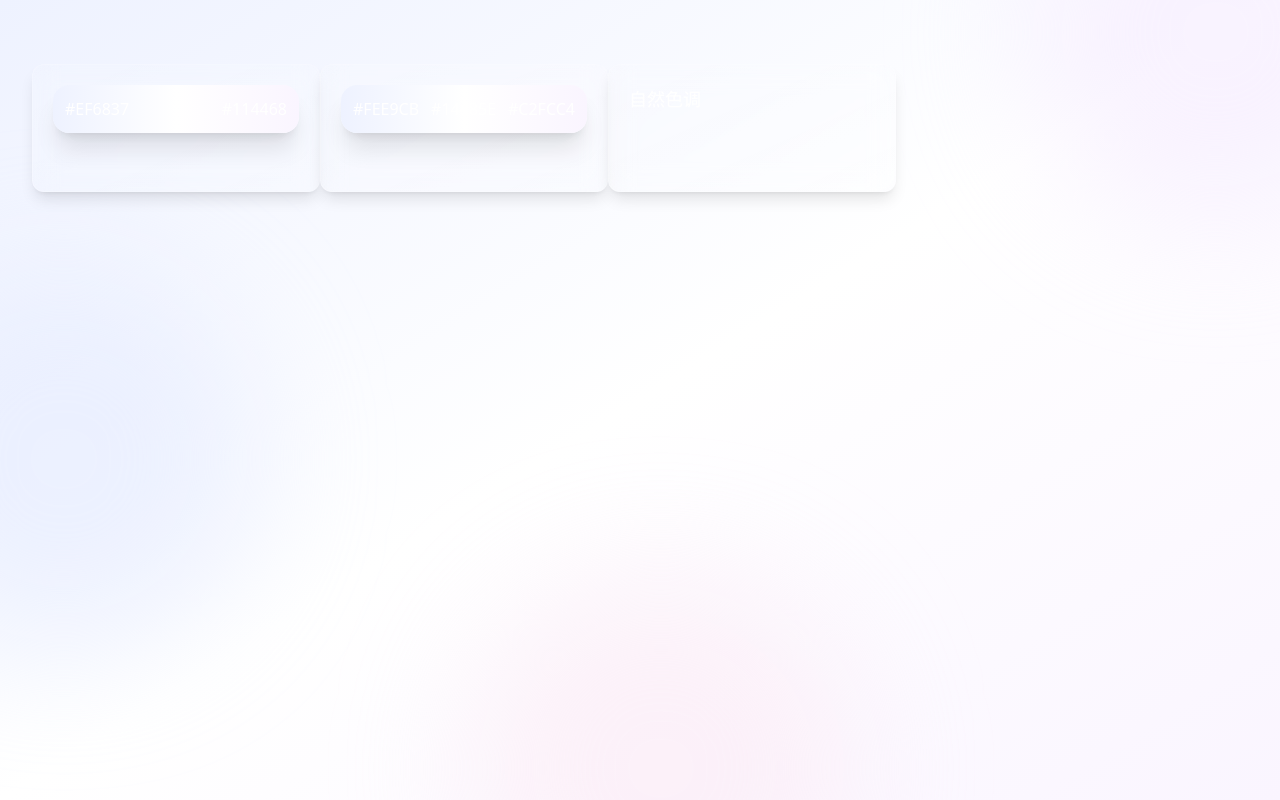
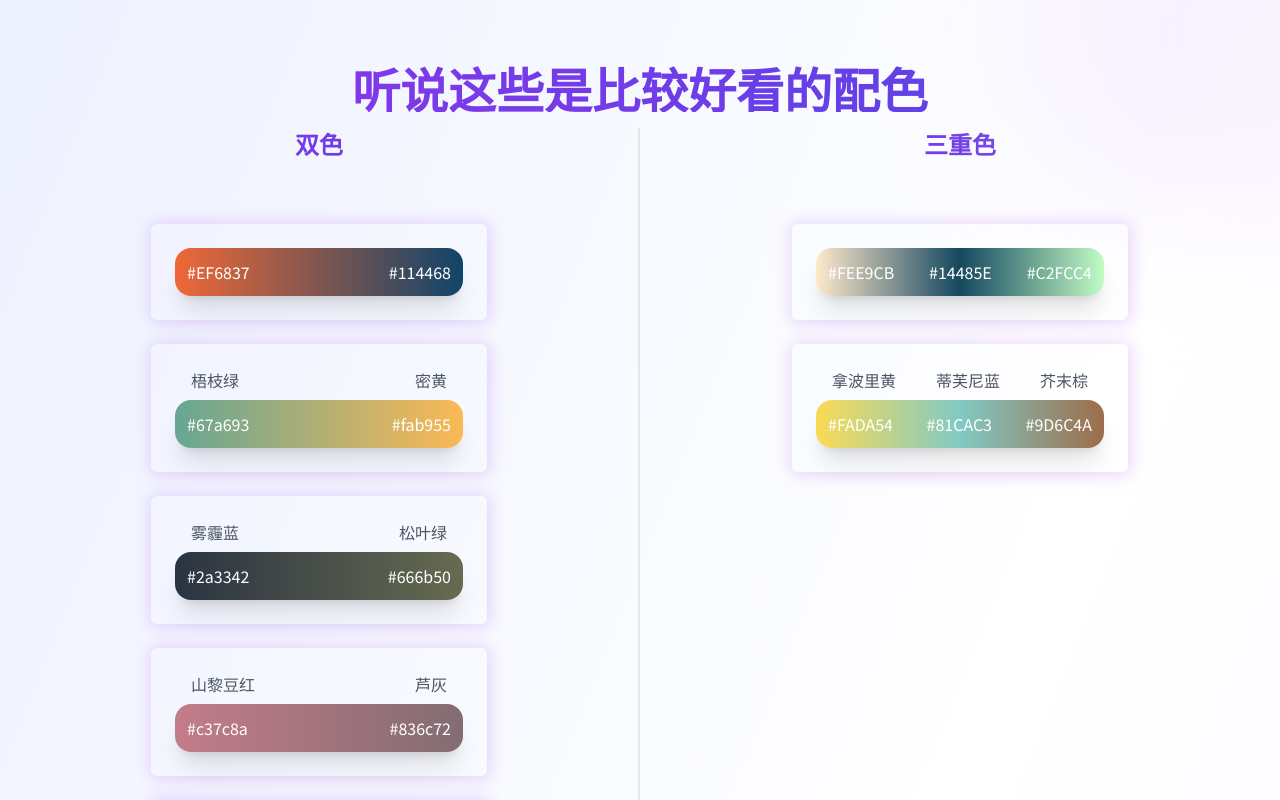
Before and after one commit to kellen-ming/driving-range, a Next.js app in the folder apps/web/: page /page-list/gradient-color in a window 1280 px wide. Shown: the top 800 px of the page. Built offline with nearby package versions, Linux system fonts and the light colour scheme.

Commit message:
feat: 无聊加了个颜色收集的页面

```diff
--- /dev/null
+++ b/apps/web/app/components/ui/card/card.tsx
@@ -0,0 +1,22 @@
+import Link from "next/link";
+import { PropsWithChildren } from "react"
+import './index.css'
+
+export interface CardProps {
+  path: string;
+}
+
+export function Card(props: PropsWithChildren<CardProps>) {
+
+  const { path, children } = props
+  return (
+    <Link
+      href={path}
+      className="card relative inline-block rounded-md"
+    >
+      <div className="relative rounded-lg p-6">
+        {children}
+      </div>
+    </Link>
+  );
+}
--- /dev/null
+++ b/apps/web/app/components/ui/card/index.css
@@ -0,0 +1,8 @@
+.card {
+  box-shadow: 1px 1px 16px 3px #9333ea30;
+  display: flex;
+  align-items: center;
+}
+.card:hover {
+  box-shadow: 1px 1px 9px 5px #9333ea30;
+}
--- /dev/null
+++ b/apps/web/app/components/ui/card/index.tsx
@@ -0,0 +1 @@
+export { Card } from './card'
--- a/apps/web/app/layout.tsx
+++ b/apps/web/app/layout.tsx
@@ -1,6 +1,7 @@
 import type { Metadata } from "next";
 import localFont from "next/font/local";
 import "./globals.css";
+import { Noto_Sans_SC } from 'next/font/google'
 
 const geistSans = localFont({
   src: "./fonts/GeistVF.woff",
@@ -10,6 +11,12 @@ const geistMono = localFont({
   src: "./fonts/GeistMonoVF.woff",
   variable: "--font-geist-mono",
 });
+
+const notoSansSC = Noto_Sans_SC({
+  subsets: ['latin', 'cyrillic'],
+  weight: ['400', '500', '700'],
+  variable: '--font-noto-sans-sc',
+})
 
 export const metadata: Metadata = {
   title: "Create Next App",
@@ -23,7 +30,7 @@ export default function RootLayout({
 }>) {
   return (
     <html lang="en">
-      <body className={`${geistSans.variable} ${geistMono.variable}`}>
+      <body className={`${geistSans.variable} ${geistMono.variable} ${notoSansSC.className}`}>
         {children}
       </body>
     </html>
--- a/apps/web/app/page-list/gradient-color/page.tsx
+++ b/apps/web/app/page-list/gradient-color/page.tsx
@@ -1,82 +1,223 @@
-"use client";
-import Link from "next/link";
-import { Url } from "url";
-import { PropsWithChildren } from "react";
 import clsx from "clsx";
 import { PageWrapper } from "../../components/ui/page-wrapper";
+import { Card } from "../../components/ui/card";
 
 export interface GradientColor {
+  colorDesc?:string[];
   colors: string[];
 }
 
-export interface Card extends PropsWithChildren {
-  className?: string;
-  glassEffect?: boolean;
-  href?: string;
-}
-
-function Card(props: Card) {
-  const { children, className = '', glassEffect = true, href } = props
-
-  const baseClasses = `
-    min-w-72 min-h-32
-    inline-block
-    border
-    rounded-xl shadow-lg
-    transform
-    transition-all duration-500 ease-out
-    hover:shadow-xl hover:-translate-y-3
-    overflow-hidden
-    p-5
-    cursor-pointer
-  `;
-
-  const bgClasses = glassEffect
-    ? 'bg-white/10 backdrop-blur-md border-white/20 hover:bg-white/15'
-    : 'bg-white border-gray-100 hover:bg-gray-50';
+export default function GradientColor() {
+  const gradientColor: GradientColor[] = [
+    {
+      colorDesc: [],
+      colors: ['#EF6837', '#114468']
+    },
+    {
+      colorDesc: [],
+      colors: ['#FEE9CB', '#14485E', '#C2FCC4']
+    },
+    {
+      colorDesc: ['梧枝绿', '密黄'],
+      colors: ['#67a693', '#fab955'],
+    },
+    {
+      colorDesc: ['雾霾蓝', '松叶绿'],
+      colors: ['#2a3342', '#666b50'],
+    },
+    {
+      colorDesc: ['山黎豆红', '芦灰'],
+      colors: ['#c37c8a', '#836c72'],
+    },
+    {
+      colorDesc: ['白屈菜绿', '冰山蓝'],
+      colors: ['#495b4b', '#a3aca7'],
+    },
+    {
+      colorDesc: ['杏黄', '巧克力'],
+      colors: ['#f18f14', '#4a2e2a'],
+    },
+    {
+      colorDesc: ['瓦罐灰', '葡萄酒红'],
+      colors: ['#47484c', '#63102e'],
+    },
+    {
+      colorDesc: ['晴山蓝', '佛手黄'],
+      colors: ['#8fb1ca', '#fed81f'],
+    },
+    {
+      colorDesc: ['石青', '精白'],
+      colors: ['#1785ab', '#ffffff'],
+    },
+    {
+      colorDesc: ['黛绿', '浅卡其'],
+      colors: ['#416665', '#dac8b8'],
+    },
+    {
+      colorDesc: ['琥珀色', '雄黄'],
+      colors: ['#c66723', '#f6b655'],
+    },
+    {
+      colorDesc: ['缃色', '棕黑'],
+      colors: ['#f0c239', '#774c21'],
+    },
+    {
+      colorDesc: ['合欢', '鱼尾灰'],
+      colors: ['#efa1a7', '#5f616c'],
+    },
+    {
+      colorDesc: ['石蕊蓝', '姜黄'],
+      colors: ['#2096ce', '#dac047'],
+    },
+    {
+      colorDesc: ['帝橄榄绿', '银牡丹'],
+      colors: ['#676C44', '#E7CEC7'],
+    },
+    {
+      colorDesc: ['陶器绿', '茉莉黄'],
+      colors: ['#8BB399', '#E1BB74'],
+    },
+    {
+      colorDesc: ['蓝莓', '木兰淡粉'],
+      colors: ['#313342', '#DEB4B2'],
+    },
+    {
+      colorDesc: ['勃良第红', '米白'],
+      colors: ['#540D15', '#E0D4C6'],
+    },
+    {
+      colorDesc: ['牛奶咖啡棕', '淡绿'],
+      colors: ['#97705D', '#CFD99D'],
+    },
+    {
+      colorDesc: ['拿波里黄', '蒂芙尼蓝', '芥末棕'],
+      colors: ['#FADA54', '#81CAC3', '#9D6C4A'],
+    },
+  ]
 
 
-  const content = (
-    <>
-      <div className="relative z-10 transition-transform duration-500 ease-out group-hover:scale-105">
-        {children}
-      </div>
-      {glassEffect && (
-        <div className="absolute inset-0 bg-gradient-to-br from-white/5 to-white/10 z-0 opacity-40 rounded-xl
-                      transition-opacity duration-500 ease-out hover:opacity-60"></div>
-      )}
-    </>
-  )
-  return href ? (
-    <Link href={href} className={`${baseClasses} ${bgClasses} ${className}`}>
-      {content}
-    </Link>
-  ) : (
-    <div className={`${baseClasses} ${bgClasses} ${className}`}>
-      {content}
-    </div>
-  );
-}
-
-export default function GradientColor() {
-  const gradientColor: string[][] = [
-     ['#EF6837', '#114468'],
-     ['#FEE9CB', '#14485E', '#C2FCC4']
-  ]
+  const double = gradientColor.filter(i => i.colors.length === 2);
+  const triple = gradientColor.filter(i => i.colors.length === 3);
 
   return (
     <PageWrapper>
-        <div className="relative py-16 px-4 sm:px-6 lg:px-8">
-          {gradientColor.map((item, index) => {
-            const len = item.length
-            const gradientClassName = len > 2 ? `from-[${item[0]}] via-[${item[1]}] to-[${item[2]}]` : `from-[${item[0]}] to-[${item[1]}]`
+        <div className="py-16 h-full">
+          <h1 className="text-5xl font-bold text-gray-900 mb-4 text-center bg-clip-text text-transparent bg-gradient-to-r from-purple-600 to-indigo-600">
+            听说这些是比较好看的配色
+          </h1>
+          <div className="flex">
+            <section className="h-full w-1/2  border-r-2 ">
+              <h3 className="text-2xl font-bold text-gray-900 mb-4 text-center bg-clip-text text-transparent bg-gradient-to-r from-purple-600 to-indigo-600">
+                双色
+              </h3>
+              <div className="flex flex-wrap gap-6 py-12  justify-center">
+                {
+                  double?.map((item, index) => {
+                    const { colors, colorDesc } = item;
+                    const colorDescLen = colorDesc?.length
+                    const background = `linear-gradient(to right, ${colors[0]}, ${colors[1]})`;
                     return (
-              <Card key={index} href={`/page-list/gradient-color/${item.join(',')}`}>
+                      <Card key={index} path={`/page-list/gradient-color/${encodeURIComponent(colors.join(','))}`}>
+                        {
+                          colorDescLen && colorDescLen > 0 ? (
+                            <p className="mb-2 px-4 text-gray-600 font-medium flex justify-between w-72">
+                              {
+                                colorDesc.map((desc, descIndex) => (
+                                  <span key={descIndex}>{desc}</span>
+                                ))
+                              }
+                            </p>
+                          ) : null
+                        }
                         <div
-                  className={clsx("flex p-3 text-white justify-between rounded-2xl bg-gradient-to-r shadow-xl", gradientClassName)}
+                          style={{
+                            background
+                          }}
+                          className={clsx("flex p-3 text-white justify-between rounded-2xl shadow-xl w-72")}
                         >
                           {
-                    item.map((color, i) => (
+                            colors.map((color, i) => (
+                              <span key={i}>{color}</span>
+                            ))
+                          }
+                        </div>
+                      </Card>
+                    )
+                  })
+                }
+              </div>
+            </section>
+            <section className="h-full w-1/2">
+              <h3 className="text-2xl font-bold text-gray-900 mb-4 text-center bg-clip-text text-transparent bg-gradient-to-r from-purple-600 to-indigo-600">
+                三重色
+              </h3>
+              <div className="flex flex-wrap gap-6 py-12  justify-center">
+                {
+                  triple?.map((item, index) => {
+                    const { colors, colorDesc } = item;
+                    const colorDescLen = colorDesc?.length
+                    const background = `linear-gradient(to right, ${colors[0]}, ${colors[1]}, ${colors[2]})`;
+                    return (
+                      <Card key={index} path={`/page-list/gradient-color/${encodeURIComponent(colors.join(','))}`}>
+                        {
+                          colorDescLen && colorDescLen > 0 ? (
+                            <p className="mb-2 px-4 text-gray-600 font-medium flex justify-between w-72">
+                              {
+                                colorDesc.map((desc, descIndex) => (
+                                  <span key={descIndex}>{desc}</span>
+                                ))
+                              }
+                            </p>
+                          ) : null
+                        }
+                        <div
+                          style={{
+                            background
+                          }}
+                          className={clsx("flex p-3 text-white justify-between rounded-2xl shadow-xl w-72")}
+                        >
+                          {
+                            colors.map((color, i) => (
+                              <span key={i}>{color}</span>
+                            ))
+                          }
+                        </div>
+                      </Card>
+                    )
+                  })
+                }
+              </div>
+            </section>
+          </div>
+          {/* <div className="py-16 px-4 flex flex-wrap gap-6">
+            {gradientColor.map((item, index) => {
+              const { colors, colorDesc } = item
+              const colorsLen = colors.length
+              const colorDescLen = colorDesc?.length
+
+              const background = colorsLen > 2 ? `linear-gradient(to right, ${colors[0]}, ${colors[1]}, ${colors[2]})` : `linear-gradient(to right, ${colors[0]}, ${colors[1]})`
+              return (
+                <Card key={index} path={`/page-list/gradient-color/${encodeURIComponent(colors.join(','))}`}>
+                  {
+                    colorDescLen && colorDescLen > 0 ? (
+                      <p className="mb-2 px-4 text-gray-600 font-medium flex justify-between w-72">
+                        {
+                          colorDesc.map((desc, descIndex) => (
+                            <span key={descIndex}>{desc}</span>
+                          ))
+                        }
+                      </p>
+                    ) : null
+                  }
+
+                  <div
+                    style={{
+                      background
+                    }}
+                    className={clsx("flex p-3 text-white justify-between rounded-2xl shadow-xl w-72")}
+                  >
+                    {
+                      colors.map((color, i) => (
                         <span key={i}>{color}</span>
                       ))
                     }
@@ -84,23 +225,7 @@ export default function GradientColor() {
                 </Card>
               )
             })}
-          <Card>
-            <h3 className="text-white font-medium text-lg mb-3">自然色调</h3>
-            {/* <div className='h-40 w-full rounded-lg overflow-hidden flex'> */}
-              {/* {gradientColor[0].colors.map((color, index) => (
-                <div
-                  key={index}
-                  className="flex-1 flex items-end justify-center p-2"
-                  style={{ backgroundColor: color }}
-                >
-                  <span className="text-xs bg-black/30 text-white px-2 py-1 rounded-full backdrop-blur-sm">
-                    {color}
-                  </span>
-                </div>
-              ))} */}
-            {/* </div> */}
-
-          </Card>
+          </div> */}
         </div>
     </PageWrapper>
   )
--- a/apps/web/package.json
+++ b/apps/web/package.json
@@ -14,7 +14,10 @@
     "@repo/ui": "workspace:*",
     "@yhmsi/react-signature": "^1.0.3",
     "clsx": "^2.1.1",
+    "framer-motion": "^12.9.2",
+    "install": "^0.13.0",
     "next": "^15.1.6",
+    "npm": "^11.3.0",
     "react": "^19.0.0",
     "react-dom": "^19.0.0"
   },
@@ -27,6 +30,7 @@
     "autoprefixer": "^10.4.17",
     "eslint": "^9.20.0",
     "jest": "^29.7.0",
+    "less": "^4.3.0",
     "postcss": "^8.4.35",
     "tailwindcss": "^3.4.1",
     "typescript": "5.7.3"
```
Also changed, not shown: apps/web/app/page-list/gradient-color/[colors]/page.tsx (+9 -3 lines), 1 other file (tests, documents, lock files or other folders). Lines whose indentation alone changed are shown as unchanged.
